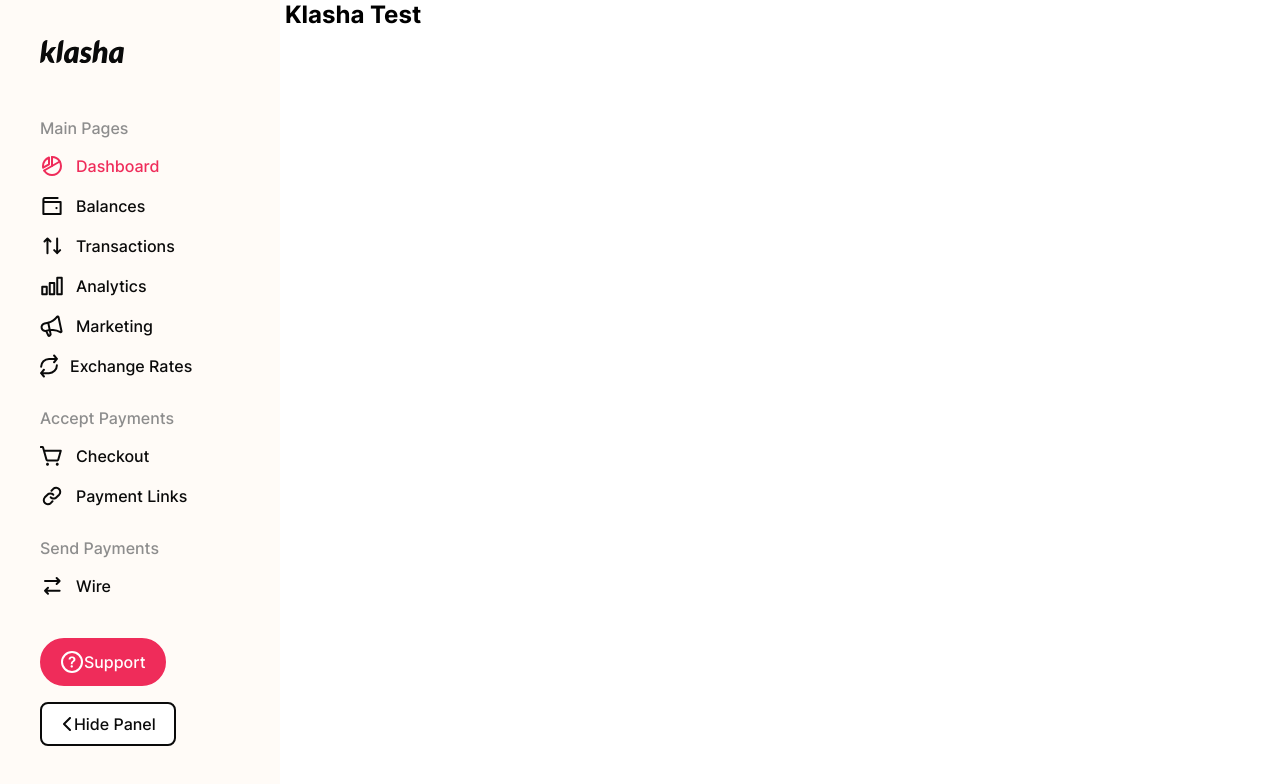
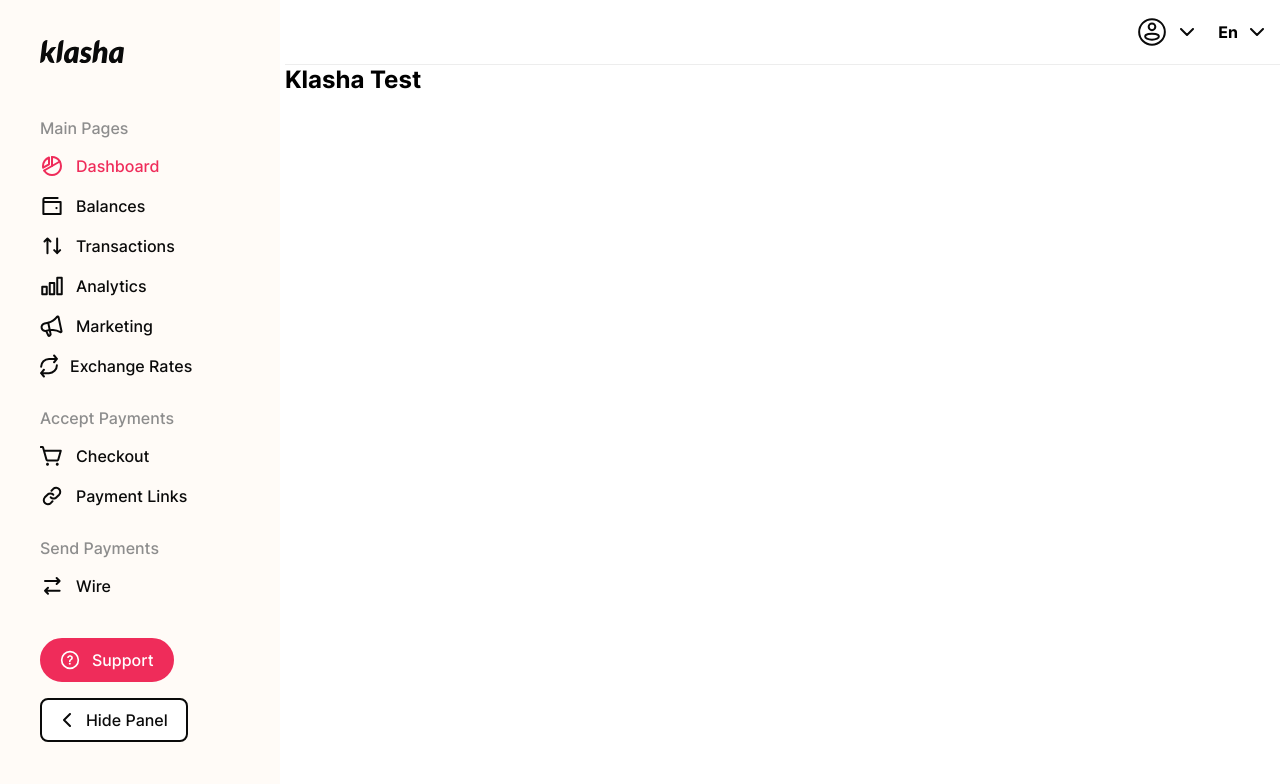
Before and after one commit to Taiwobello/klasha-assessment, a Next.js app: page / in a window 1280 px wide. Shown: the top 784 px of the page. Built offline with nearby package versions, Linux system fonts and the light colour scheme.

Commit message:
implement top navbar

```diff
--- a/src/components/layout/Layout.module.scss
+++ b/src/components/layout/Layout.module.scss
@@ -87,4 +87,18 @@
       margin-left: 7rem;
     }
   }
+
+  .top-nav {
+    display: flex;
+    padding: 1.6rem;
+    border-bottom: 0.1rem solid #ededed;
+    .avartar {
+      height: 3.2rem;
+      width: 3.2rem;
+    }
+
+    .left {
+      margin-left: auto;
+    }
+  }
 }
--- a/src/components/layout/Layout.tsx
+++ b/src/components/layout/Layout.tsx
@@ -92,6 +92,32 @@
           " "
         )}
       >
+        <div className={styles["top-nav"]}>
+          <div
+            className={[styles.left, "flex spaced-xl center-align"].join(" ")}
+          >
+            <div className="flex center-align spaced">
+              <img
+                src="/icons/avartar.svg"
+                alt="user"
+                className={styles.avartar}
+              />
+              <img
+                src="/icons/dropdown.svg"
+                alt="dropdown"
+                className="generic-icon small"
+              />
+            </div>
+            <div className="flex center-align spaced">
+              <strong>En</strong>
+              <img
+                src="/icons/dropdown.svg"
+                alt="dropdown"
+                className="generic-icon small"
+              />
+            </div>
+          </div>
+        </div>
         {children}
       </main>
     </section>
--- a/src/styles/styles.scss
+++ b/src/styles/styles.scss
@@ -111,6 +111,24 @@
   }
 }
 
+.margin-right {
+  &-small {
+    margin-right: 1.2rem;
+  }
+
+  &-medium {
+    margin-right: 1.6rem;
+  }
+
+  &-large {
+    margin-right: 2.4rem;
+  }
+
+  &-xl {
+    margin-right: 3.6rem;
+  }
+}
+
 .flex {
   display: flex;
   &.column {
@@ -171,3 +189,17 @@
     flex: 1;
   }
 }
+
+.generic-icon {
+  height: 1.8rem;
+  width: auto;
+  &.small {
+    height: 0.8rem;
+  }
+  &.medium {
+    height: 1.5rem;
+  }
+  &.large {
+    height: 2rem;
+  }
+}
```
Also changed, not shown: public/icons/avartar.svg (added).
